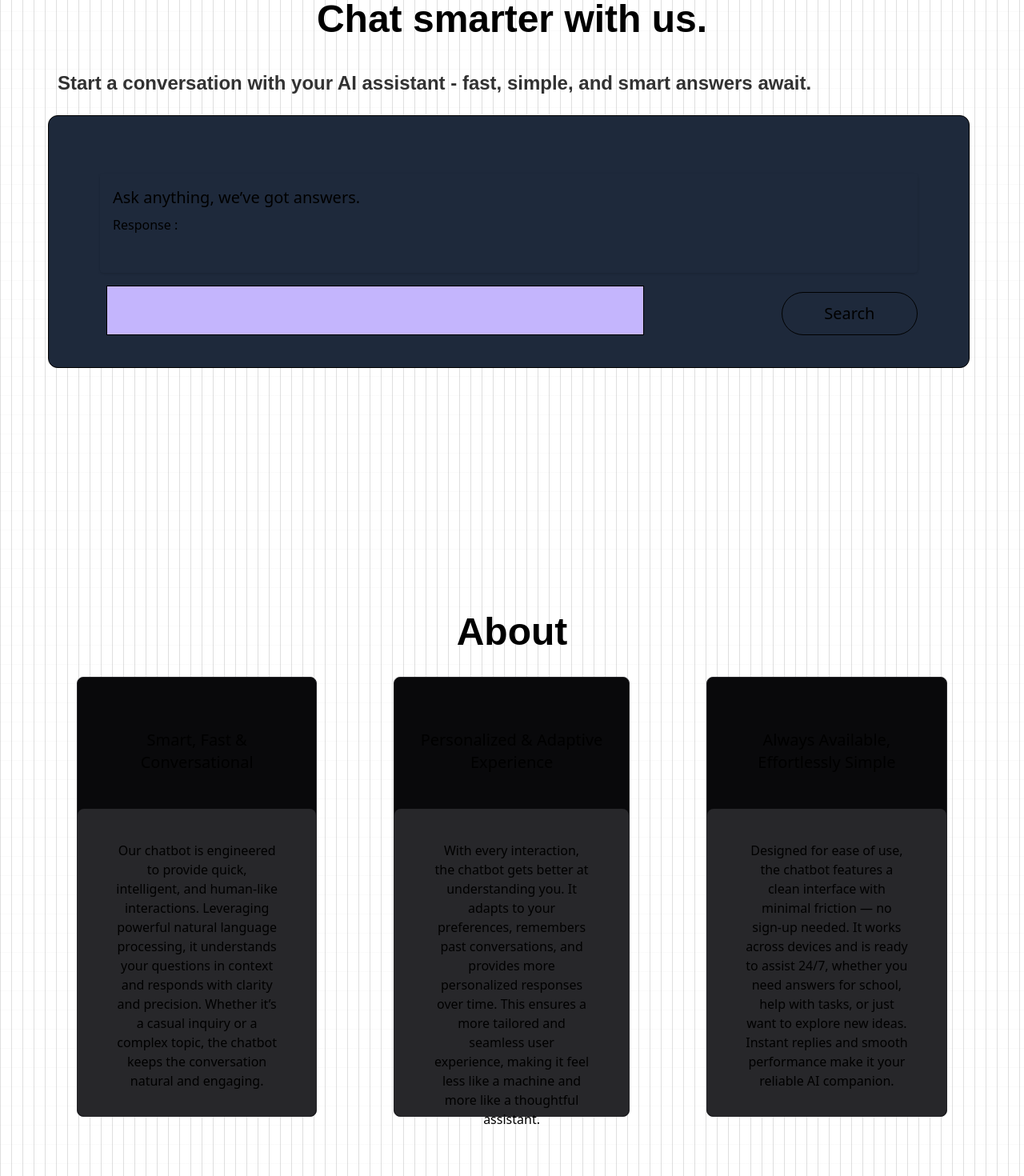
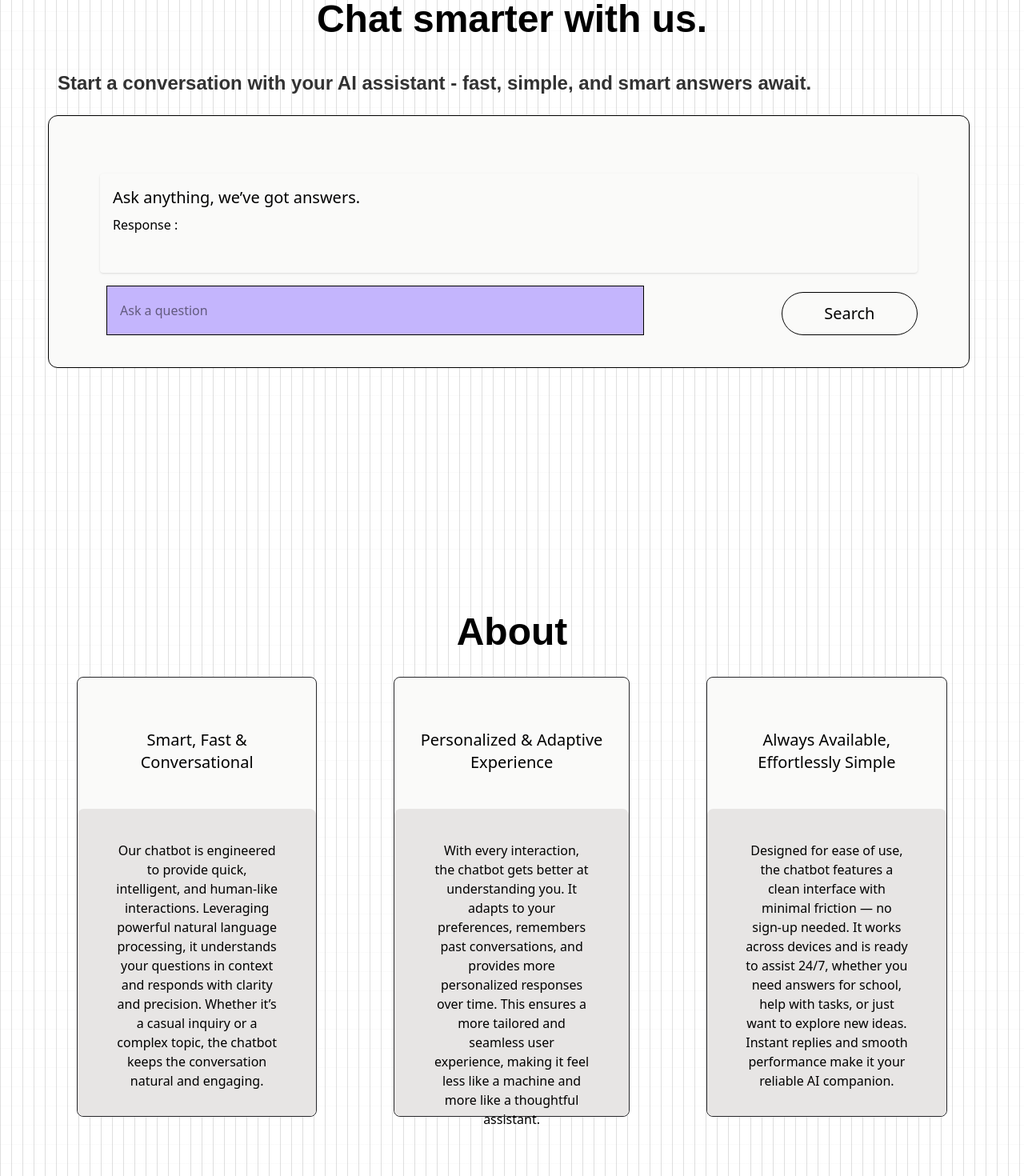
Before and after one commit to ROHITDUBEY777/Chatbot-AI, a React (Vite) app: page / in a window 1280 px wide. Shown: the part 1330-2800 px from the top of the page at 80% size. Built offline with nearby package versions, Linux system fonts and the light colour scheme.

Commit message:
changes done

```diff
--- a/src/App.jsx
+++ b/src/App.jsx
@@ -35,7 +35,7 @@ function App() {
       <API darkMode={darkmode} />
        <Cards darkmode={darkmode} />
 
-      <Footer/>
+      <Footer darkMode={darkmode} />
   </div>
 
 
--- a/src/components/API.jsx
+++ b/src/components/API.jsx
@@ -9,7 +9,7 @@ import { IoSend } from "react-icons/io5";
 
 
 const API = ({darkMode }) => {
-  const[input ,setinput] = useState(" ");
+  const[input ,setinput] = useState("");
   const[reply,setreply] = useState( " ");
   const[loading,setLoading] = useState( false );
 
@@ -117,7 +117,7 @@ return response.data.candidates[0].content.parts[0].text;
      animate={controlscard}
      transition={{duration:1,ease: "easeOut"}}
 
-    className='flex flex-col w-full    justify-center md:w-[41rem] md:mx-15 lg:w-9/10 px-4 hover:border-1  z-10 hover:border-yellow-400 border    py-6    mb-8 md:px-16 md:py-10     rounded-xl     bg-[#1e293b]'>
+    className={`flex flex-col w-full    justify-center md:w-[41rem] md:mx-15 lg:w-9/10 px-4 ${darkMode?"text-white bg-[#1e293b]":"text-black bg-[#fafaf9]"} hover:border-1  z-10 hover:border-yellow-400 border    py-6    mb-8 md:px-16 md:py-10     rounded-xl     `}>
       {reply && (
         <div className='mt-[4vh] p-4 rounded shadow '>
           <h1 className='text-base md:text-xl mb-2'>Ask anything, we’ve got answers.</h1>
--- a/src/components/Cards.jsx
+++ b/src/components/Cards.jsx
@@ -50,14 +50,14 @@ const [scrollingdown,setscrollingdown]   = useState(false);
           animate={controls}
           transition={{duration:1,ease:"easeOut"}}
 
-           className='flex flex-col gap-34   justify-center   px-4  lg:flex-row md:gap-24   md:px-4 lg:px-24  min-h-screen     '>
+           className={`flex flex-col gap-34   justify-center ${darkmode?"text-white ":"text-black "}   px-4  lg:flex-row md:gap-24   md:px-4 lg:px-24  min-h-screen     `}>
        {cardsobj.map((item)=>(
          <div
 
-           key={item.id} className='bg-[#09090b] md:mx-24 lg:mx-0  md:h-fit  border  border-[#27272a]  hover:border-1 md:hover:border-yellow-400 hover: rounded-lg   cursor-pointer '>
+           key={item.id} className={` ${darkmode?" bg-[#09090b]":"bg-[#fafaf9] "} md:mx-24 lg:mx-0  md:h-fit  border  border-[#27272a]  hover:border-1 md:hover:border-yellow-400 hover: rounded-lg   cursor-pointer `}>
          <ul className=' w-fit h-fit md:h-fit  justify-between items-center text-center  gap- '>
           <li className='mt-[4vh]  md:px-6 lg:mt-[8vh]   mb-11 text-xl'>{item.title}</li>
-          <p className='rounded-lg  text-center py-4 md:px-6 xl:h-[24rem]  px-4 md:py-10  xl:px-12 bg-[#27272a]   text-base'>{item.description}</p>
+          <p className={`rounded-lg  text-center py-4 md:px-6 xl:h-[24rem]  px-4 md:py-10  xl:px-12 ${darkmode?"bg-[#27272a] ":"bg-[#e7e5e4]"}   text-base`}>{item.description}</p>
          </ul>
          </div>
        ))}
--- a/src/components/Footer.jsx
+++ b/src/components/Footer.jsx
@@ -1,10 +1,22 @@
-import React from 'react'
+import React,{useEffect} from 'react'
 
-const Footer = () => {
+const Footer = ({darkMode}) => {
+
+  useEffect(()=>{
+    if(darkMode)
+    {
+      document.documentElement.classList.add('dark');
+    }
+    else{
+      document.documentElement.classList.remove('dark');
+    }
+  })
+
+
   return (
     <>
-    <div id='Contact' className='w-full text-white  backdrop-blur-xl z-50 text-center py-3'>
-      <p className=' font-bold text-base'> powered by Chatbot-ai </p>
+    <div id='Contact' className={`w-full  backdrop-blur-xl z-50 text-center py-3`}>
+      <p className={` ${darkMode ? "text-white":"text-black"} text-base`}> powered by Chatbot-ai </p>
     </div>
 
     </>
--- a/src/components/Navbar.jsx
+++ b/src/components/Navbar.jsx
@@ -77,7 +77,7 @@ const Navbar = ({darkmode,setdarkmode}) => {
             <li className='  font-bold cursor-normal   text-xl md:text-xl'>CHATBOT </li>
             <div className='   flex-row md:flex md:text-xl lg:text-2xl   md:gap-6 lg:gap-18 xl:gap-22 hidden justify-center'>
 
-            <li onClick={()=>handlescroll('Home')} className='cursor-pointer  hover:text-yellow-400'>Home </li>
+            <li onClick={()=>handlescroll('Home')} className='cursor-pointer   hover:text-yellow-400'>Home </li>
             <li onClick={()=>handlescroll('About')} className='cursor-pointer hover:text-yellow-400'>About </li>
             <li onClick={()=>handlescroll('service')} className='cursor-pointer   hover:text-yellow-400'>Service </li>
             <li onClick={()=>handlescroll('Contact')} className='cursor-pointer   hover:text-yellow-400'>Contact Us  </li>
@@ -91,7 +91,7 @@ const Navbar = ({darkmode,setdarkmode}) => {
 
 
  <motion.button   onClick={()=>
-               openpopup() } whileTap={{scale:1.2 }} className={`md:text-base lg:text-xl rounded-full ${darkmode?"text-white":"text-black bg-black border-black"} hover:bg-yellow-400 hover:shadow-xl hover:shadow-yellow-500/50  px-2 py-1 md:px-4 hover:text-black mx-4 md:flex opacity-70 hover:opacity-100 border cursor-pointer   text-white   md:py-2  `} >
+               openpopup() } whileTap={{scale:1.2 }} className={`md:text-base lg:text-xl rounded-full ${darkmode?"text-white":"text-black"} hover:bg-yellow-400 hover:shadow-xl hover:shadow-yellow-500/50  px-2 py-1 md:px-4 hover:text-black mx-4 md:flex opacity-70 hover:opacity-100 border cursor-pointer     md:py-2  `} >
 
                 log-in
                 </motion.button>
```
